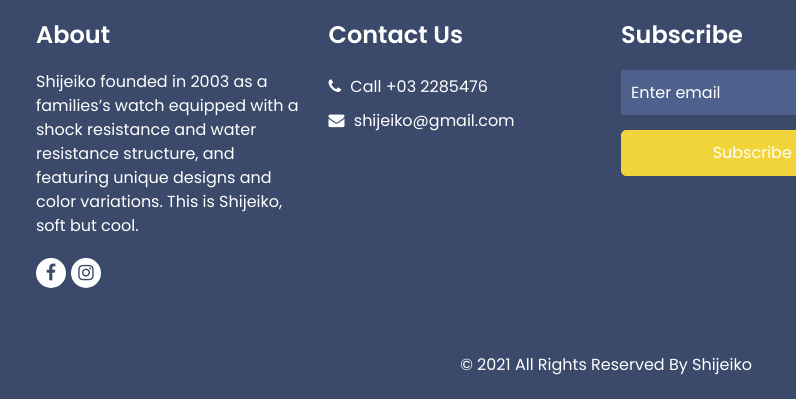
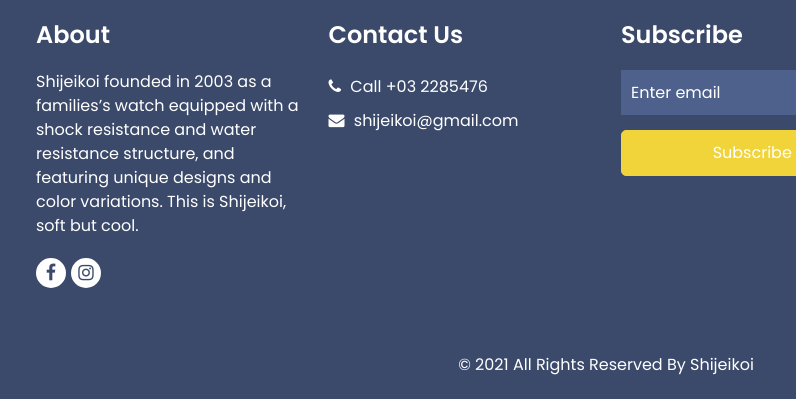
Before and after one commit to jingShyan/jingShyan.github.io, a plain HTML site: page contact.html in a window 1280 px wide. Shown: the part 894-1293 px from the top of the page, 34-830 px from the left. Drawn offline with nearby package versions, Linux system fonts and the light colour scheme; some packages are replaced by stand-ins of ours.

Commit message:
Update contact.html

```diff
--- a/contact.html
+++ b/contact.html
@@ -135,8 +135,8 @@
               About
             </h4>
             <p>
-              Shijeiko founded in 2003 as a families’s watch equipped with a shock resistance and water resistance structure, and featuring unique designs and color variations.
-		This is Shijeiko, soft but cool.
+              Shijeikoi founded in 2003 as a families’s watch equipped with a shock resistance and water resistance structure, and featuring unique designs and color variations.
+		This is Shijeikoi, soft but cool.
             </p>
             <div class="footer_social">
               <a href="">
@@ -165,7 +165,7 @@
               <a href="">
                 <i class="fa fa-envelope" aria-hidden="true"></i>
                 <span>
-                  shijeiko@gmail.com
+                  shijeikoi@gmail.com
                 </span>
               </a>
             </div>
@@ -194,8 +194,8 @@
       </div>
       <div class="footer-info">
         <p>
-          &copy; <span id="displayYear"></span> All Rights Reserved By
-          <a href="https://html.design/">Shijeiko</a>
+          &copy; <span id="displayYear"></span> All Rights Reserved By Shijeikoi
+
         </p>
       </div>
     </div>
```
